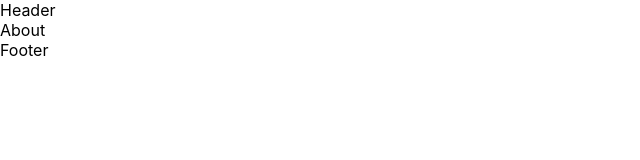
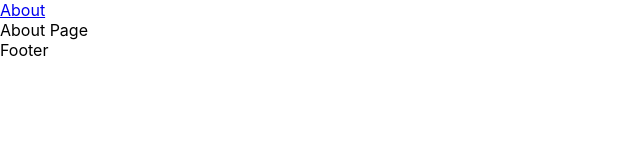
Before and after one commit to MinayeAliyeva/react-redux-typescript, a React (Create React App) app in the folder my-app/: page /about in a window 1280 px wide. Shown: the top 160 px of the page, without its empty margins (0-640 px from the left). Built offline with nearby package versions, Linux system fonts and the light colour scheme.

Commit message:
added changes

```diff
--- a/my-app/src/App.tsx
+++ b/my-app/src/App.tsx
@@ -1,13 +1,17 @@
-// app.tsx
-import React from 'react';
-import { Outlet } from 'react-router-dom';
+// App.tsx
+import React from "react";
+import Header from "./layout/Header";
+import { Outlet } from "react-router-dom";
+import Footer from "./layout/Footer";
+
 
 const App: React.FC = () => {
   return (
-    <div>
-      <h1>App Component</h1>
-      <Outlet />
-    </div>
+ <>
+ <Header/>
+ <Outlet/>
+ <Footer/>
+ </>
   );
 };
 
--- a/my-app/src/Components/About.tsx
+++ b/my-app/src/Components/About.tsx
@@ -1,9 +1,11 @@
-import React from 'react'
+// components/About.tsx
+import React from 'react';
 
-const About = () => {
-  return (
-    <div>About</div>
-  )
-}
+const About: React.FC = () => {
+  return <div>About Page</div>;
+};
 
-export default About
+export default About;
+
+
+//Bu örnekte, About isimli bir fonksiyon bileşeni (function component) tanımlanmış. Bu bileşen, sadece bir <div> içinde "About Page" metnini içeriyor. React.FC tipi, bu fonksiyon bileşeninin bir React fonksiyon bileşeni olduğunu belirtir. Bu tip, bileşenin prop'ları (özellikleri) ve state'i (durumu) ile ilgili belirli tür kontrollerini içerir.
--- a/my-app/src/Components/Home.tsx
+++ b/my-app/src/Components/Home.tsx
@@ -1,9 +1,8 @@
-import React from 'react'
 
-const Home = () => {
-  return (
-    <div>Home</div>
-  )
-}
+import React from 'react';
 
-export default Home
+const Home: React.FC = () => {
+  return <div>Home </div>;
+};
+
+export default Home;
--- /dev/null
+++ b/my-app/src/Components/NotFound.tsx
@@ -0,0 +1,8 @@
+
+import React from 'react';
+
+const NotFound: React.FC = () => {
+  return <div>Page Not Found</div>;
+};
+
+export default NotFound;
--- a/my-app/src/MainLayout/MainRout.tsx
+++ /dev/null
@@ -1,17 +0,0 @@
-// MainRout.tsx
-import React from 'react';
-import Header from '../layout/Header';
-import { Outlet } from 'react-router-dom';
-import Footer from '../layout/Footer';
-
-const MainRout: React.FC = () => {
-  return (
-    <>
-      <Header />
-      <Outlet />
-      <Footer />
-    </>
-  );
-};
-
-export default MainRout;
--- a/my-app/src/index.tsx
+++ b/my-app/src/index.tsx
@@ -1,22 +1,20 @@
-// index.tsx
-import React from 'react';
-import ReactDOM from 'react-dom/client';
-import './index.css';
-import App from './App';
-import reportWebVitals from './reportWebVitals';
-import { RouterProvider } from 'react-router-dom';
-import { routes } from './routes/Routes';
-import { createBrowserRouter } from 'react-router-dom';
+import React from "react";
+import ReactDOM from "react-dom/client";
+import { RouterProvider } from "react-router-dom";
+import "./index.css";
+import reportWebVitals from "./reportWebVitals";
+import { router } from "./Routes/Routes";
 
-type CustomRouterType = ReturnType<typeof createBrowserRouter>;
-const router: CustomRouterType = createBrowserRouter(routes);
-
-ReactDOM.createRoot(
-  document.getElementById('root') as HTMLElement
-).render(
-  <RouterProvider router={router}>
-    <App />
-  </RouterProvider>
+const root = ReactDOM.createRoot(
+  document.getElementById("root") as HTMLElement
 );
 
+
+root.render(
+  <React.StrictMode>
+    <RouterProvider router={router} />
+  </React.StrictMode>
+);
+
+
 reportWebVitals();
--- a/my-app/src/layout/Header.tsx
+++ b/my-app/src/layout/Header.tsx
@@ -1,8 +1,10 @@
-import React from 'react'
 
+import { Link } from "react-router-dom"
 const Header = () => {
   return (
-    <div>Header</div>
+    <div>
+      <Link to='about'>About</Link>
+    </div>
   )
 }
 
```
Also changed, not shown: my-app/src/Components/Users.tsx (deleted, +0 -9 lines), my-app/src/routes/Routes.tsx (+13 -9 lines).
